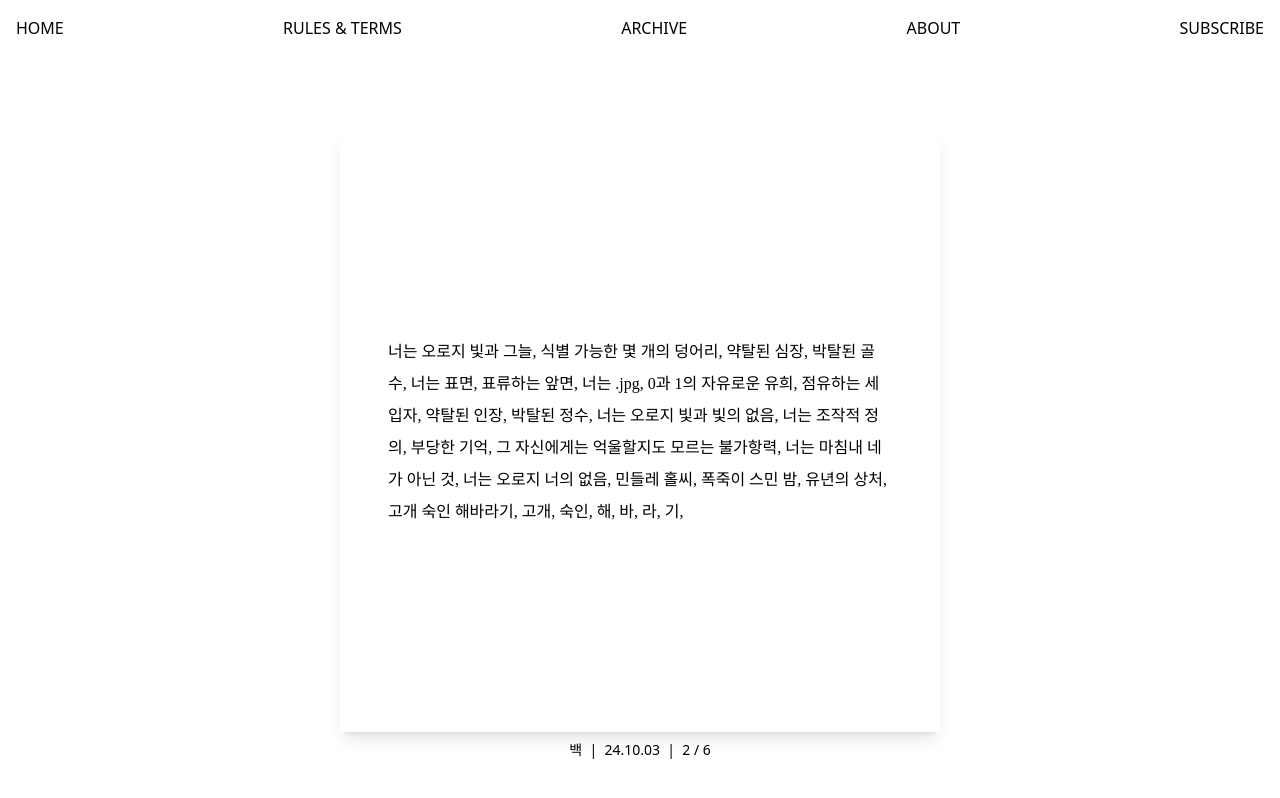
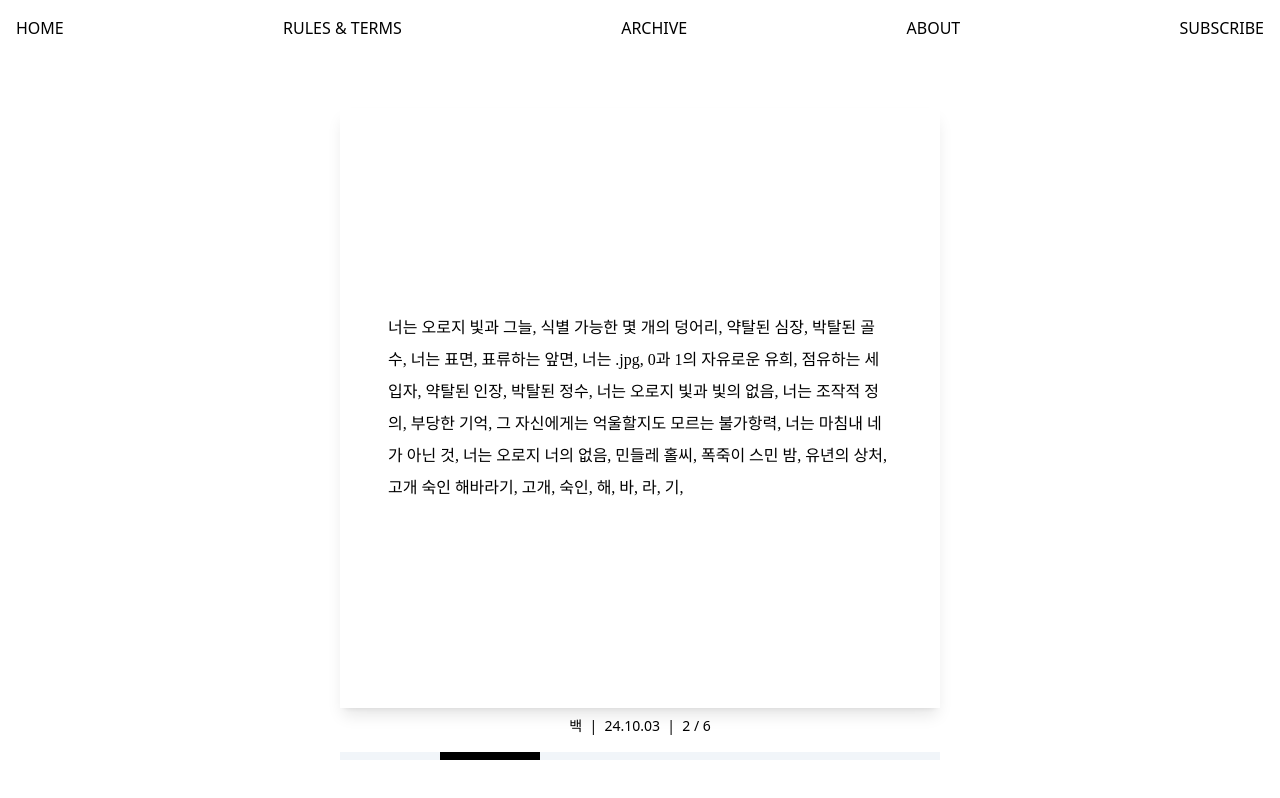
Before and after one commit to nuagenic/flips-and-turns, a Next.js app: page /playground in a window 1280 px wide. Built offline with nearby package versions, Linux system fonts and the light colour scheme.

Commit message:
feat: Add ProgressBar

```diff
--- a/src/components/Caption/index.tsx
+++ b/src/components/Caption/index.tsx
@@ -30,7 +30,7 @@ export default function Caption({ cards, currentIndex }: Props) {
     cards.length;
 
   return (
-    <div className="flex justify-center mt-2 mb-10 text-sm font-medium whitespace-pre">
+    <div className="flex justify-center mt-2 text-sm font-medium whitespace-pre">
       {caption}
     </div>
   );
--- a/src/components/Card/index.tsx
+++ b/src/components/Card/index.tsx
@@ -3,6 +3,7 @@
 import { useState } from "react";
 import { CardType } from "@/app/page";
 import Caption from "@/components/Caption";
+import ProgressBar from "@/components/ProgressBar";
 
 type Props = {
   cards: CardType[];
@@ -37,7 +38,7 @@ export default function Card({ cards, startIndex }: Props) {
   };
 
   return (
-    <div className="flex flex-col justify-center w-full h-full">
+    <div className="flex flex-col w-full h-full">
       <div
         className="flex justify-center items-end flex-grow [perspective:2000px]"
         onClick={handleFlip}
@@ -65,6 +66,7 @@ export default function Card({ cards, startIndex }: Props) {
         })}
       </div>
       <Caption cards={cards} currentIndex={currentIndex} />
+      <ProgressBar length={cards.length} currentIndex={currentIndex} />
     </div>
   );
 }
--- /dev/null
+++ b/src/components/ProgressBar/index.tsx
@@ -0,0 +1,49 @@
+"use client";
+
+import { useRef, useEffect, useState } from "react";
+import { CardType } from "@/app/page";
+
+type Props = {
+  length: number; // Cards Array의 전체 length를 의미함
+  currentIndex: number;
+};
+
+export default function ProgressBar({ length, currentIndex }: Props) {
+  const totalBar = useRef<HTMLDivElement | null>(null);
+  const [segmentWidth, setSegmentWidth] = useState<number>(0);
+
+  const updateSegmentWidth = () => {
+    if (totalBar.current != null) {
+      setSegmentWidth(totalBar.current.offsetWidth / length);
+    }
+  };
+
+  useEffect(() => {
+    updateSegmentWidth();
+
+    window.addEventListener("resize", updateSegmentWidth);
+
+    return () => {
+      window.removeEventListener("resize", updateSegmentWidth);
+    };
+  });
+
+  console.log(segmentWidth);
+
+  return (
+    <div className="flex justify-center items-start">
+      <div
+        className="h-2 bg-slate-100 border-none mt-4 mb-10 w-3/4vh"
+        ref={totalBar}
+      >
+        <div
+          className="relative bg-black h-2 border-none transform transition-transform duration-1000 ease-in-out"
+          style={{
+            width: segmentWidth,
+            transform: `translateX(${segmentWidth * currentIndex}px)`,
+          }}
+        ></div>
+      </div>
+    </div>
+  );
+}
```
